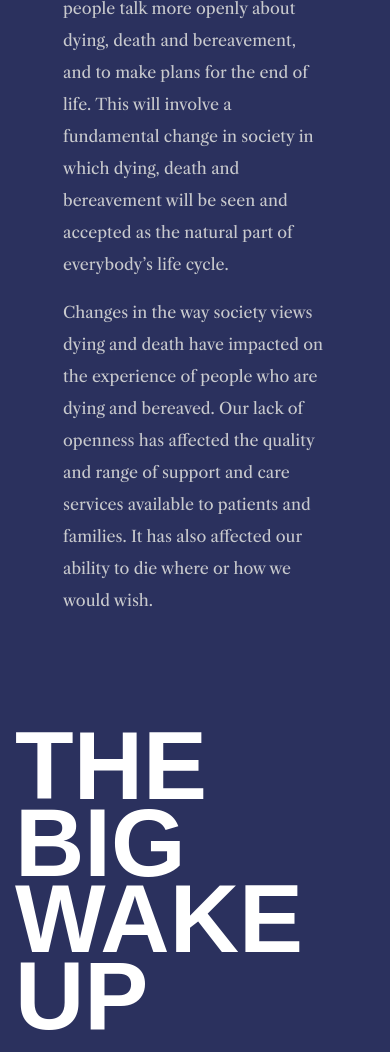
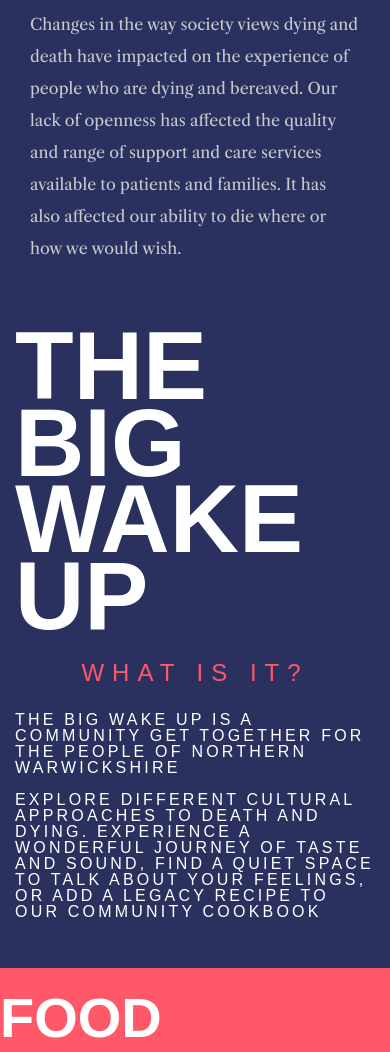
Before and after one commit to Johnboywonder/theBigWakeUp, a plain HTML site: page index.html in a window 390 px wide. Shown: the part 2656-3708 px from the top of the page. Drawn offline with nearby package versions, Linux system fonts and the light colour scheme; a web font is replaced by a local one.

Commit message:
Fifth commit

```diff
--- a/index.html
+++ b/index.html
@@ -119,15 +119,15 @@
       </section>
 
       <section id="dying-matters">
-        <div class="container p-5">
-            <div class="row d-flex">
-              <div class="col-12 justify-content-center">
+        <div class="container justify-content-center">
+            <div class="row">
+              <div class="col-12">
                   <p class="mt-3 text-center text-md-left" id="main-paragraph">
                     In 2009, the National Council for Palliative Care (NCPC)
                     set up the Dying Matters Coalition to promote
                     public awareness of dying, death and bereavement.
                   </p>
-                  <p id="sub-paragraph" class="col-md-5 d-md-inline-flex justify-content-between">The Coalition’s Mission is to help
+                  <p id="sub-paragraph" class="col-md-5 d-md-inline-flex">The Coalition’s Mission is to help
                     people talk more openly about dying,
                     death and bereavement, and to make
                     plans for the end of life. This will involve
@@ -135,7 +135,7 @@
                     dying, death and bereavement will be
                     seen and accepted as the natural part of
                     everybody’s life cycle. </p>
-                  <p id="sub-paragraph" class="col-md-5 d-md-inline-flex justify-content-between">Changes in the  way society views dying
+                  <p id="sub-paragraph" class="col-md-5 d-md-inline-flex">Changes in the  way society views dying
                     and death have impacted on the experience
                     of people who are dying and bereaved.
                     Our lack of openness has affected the
@@ -155,7 +155,7 @@
                     <h1 class="display-1">The Big<br>Wake Up</h1>
                 </div>
             </div>
-            <div class="row my-5">
+            <div class="row my-3 my-md-5">
                 <div class="col-12 d-flex justify-content-center">
                     <h4 class="text-center">What is it?</h4>
                 </div>
@@ -169,7 +169,7 @@
                     WARWICKSHIRE</p>
                </div>
            </div>
-           <div class="row py-5">
+           <div class="row py-md-5">
                <div class="col-12 d-flex justify-content-center">
                 <p class="text-md-center mb-5">
                     EXPLORE DIFFERENT
@@ -191,7 +191,7 @@
 
       <section id="info">
           <div class="row py-3">
-              <div class="col-12 pl-5">
+              <div class="col-12 pl-md-5">
                   <h1 id="food">food</h1>
                   <div class="d-flex flex-row justify-content-around align-items-center py-md-5">
                     <i class="fas fa-hamburger"></i>
@@ -204,7 +204,7 @@
               </div>
           </div>
           <div class="row py-3">
-            <div class="col-12 pl-5">
+            <div class="col-12 pl-md-5">
                 <h1 id="music">music</h1>
                 <div class="d-flex flex-row justify-content-around align-items-center py-md-5">
                   <i class="fas fa-music"></i>
@@ -217,7 +217,7 @@
             </div>
         </div>
         <div class="row py-3">
-            <div class="col-12 pl-5">
+            <div class="col-12 pl-md-5">
                 <h1 id="people">people</h1>
                 <div class="d-flex flex-row justify-content-around align-items-center py-md-5">
                   <i class="fas fa-smile"></i>
--- a/resources/app.css
+++ b/resources/app.css
@@ -80,8 +80,14 @@ h2
 
 #about h4 {
     font-weight: 500;
-    letter-spacing: 1.5rem;
+    letter-spacing: 1rem;
     color: #ff5869;
+}
+
+@media screen and (max-width: 768px){
+    #about h4 {
+        letter-spacing: 0.5rem;
+    }
 }
 
 #about p {
@@ -89,6 +95,13 @@ h2
     letter-spacing: 1rem;
     line-height: 2rem;
     color: #ffffff;
+}
+
+@media screen and (max-width: 768px){
+    #about p {
+        letter-spacing: 0.2rem;
+        line-height: 1rem;
+    }
 }
 
 /* information styles */
```
